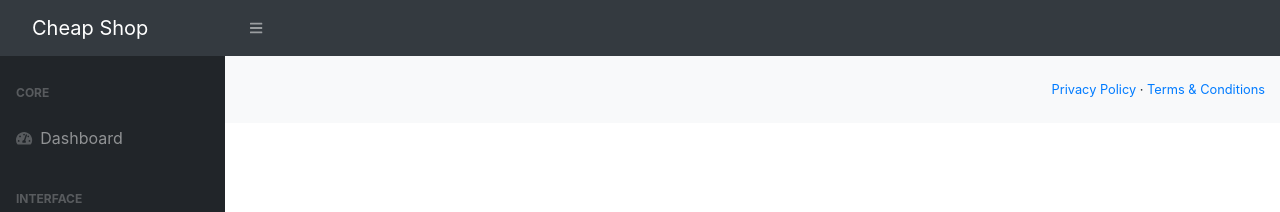
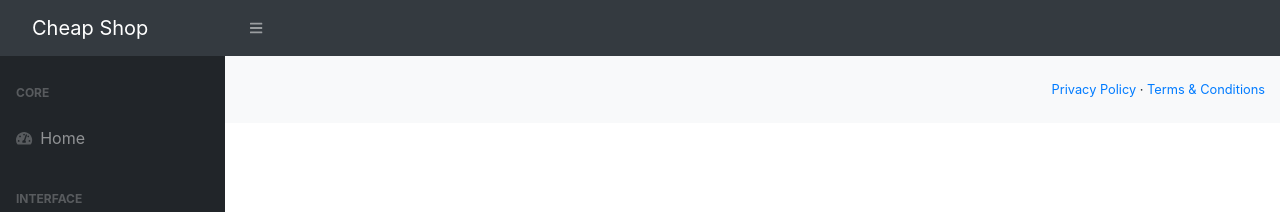
Before and after one commit to iaagofelipe/cheap-shop-view, an Angular app: page / in a window 1280 px wide. Shown: the top 212 px of the page. Built offline with nearby package versions, Linux system fonts and the light colour scheme.

Commit message:
navegando através de routerlink

```diff
--- a/src/app/template/sidebar/sidebar.component.html
+++ b/src/app/template/sidebar/sidebar.component.html
@@ -3,11 +3,9 @@
     <div class="sb-sidenav-menu">
       <div class="nav">
         <div class="sb-sidenav-menu-heading">Core</div>
-        <a class="nav-link" href="index.html"
-        >
-          <div class="sb-nav-link-icon"><i class="fas fa-tachometer-alt"></i></div>
-          Dashboard</a
-        >
+        <a class="nav-link" routerLink="/home">
+          <div class="sb-nav-link-icon"><i class="fas fa-tachometer-alt"></i></div>Home
+        </a>
         <div class="sb-sidenav-menu-heading">Interface</div>
         <a class="nav-link collapsed" href="#" data-toggle="collapse" data-target="#collapseLayouts"
            aria-expanded="false" aria-controls="collapseLayouts"
```
Also changed, not shown: src/app/template/template.module.ts (line endings or trailing spaces).
